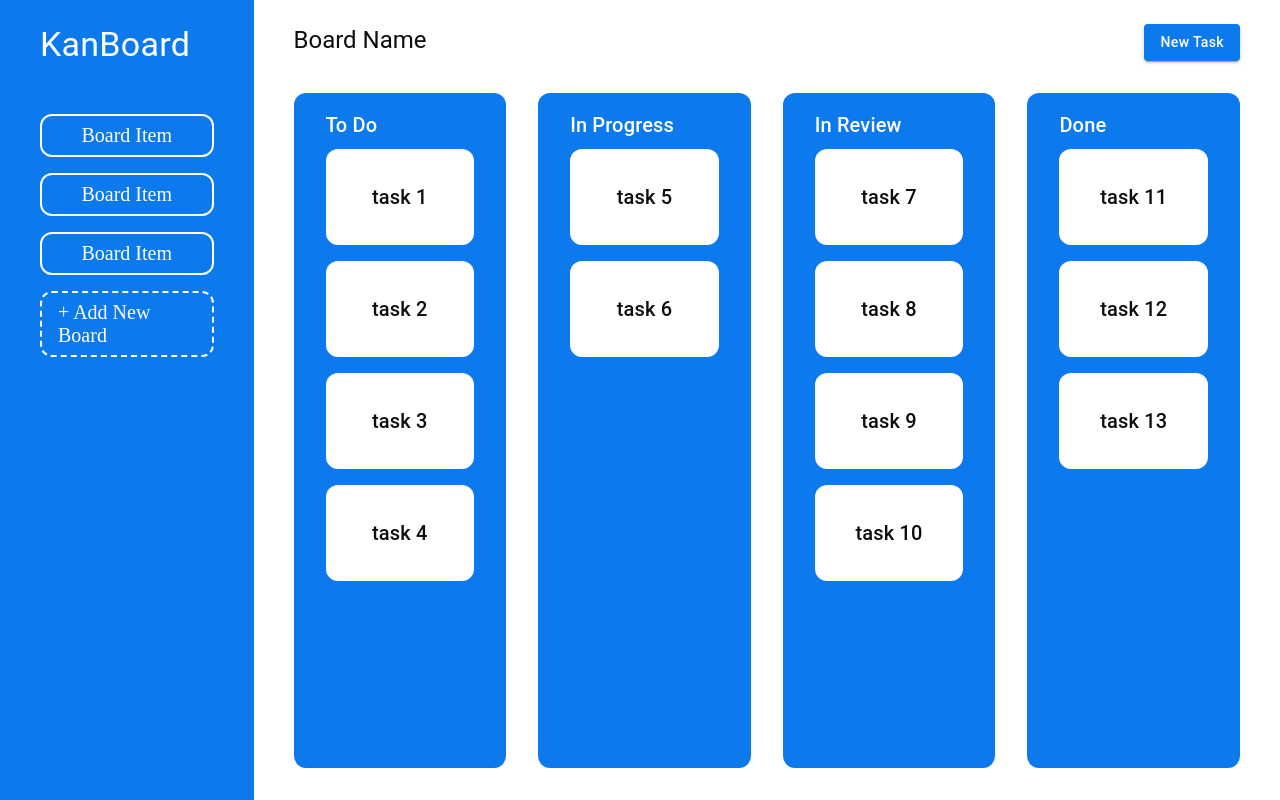
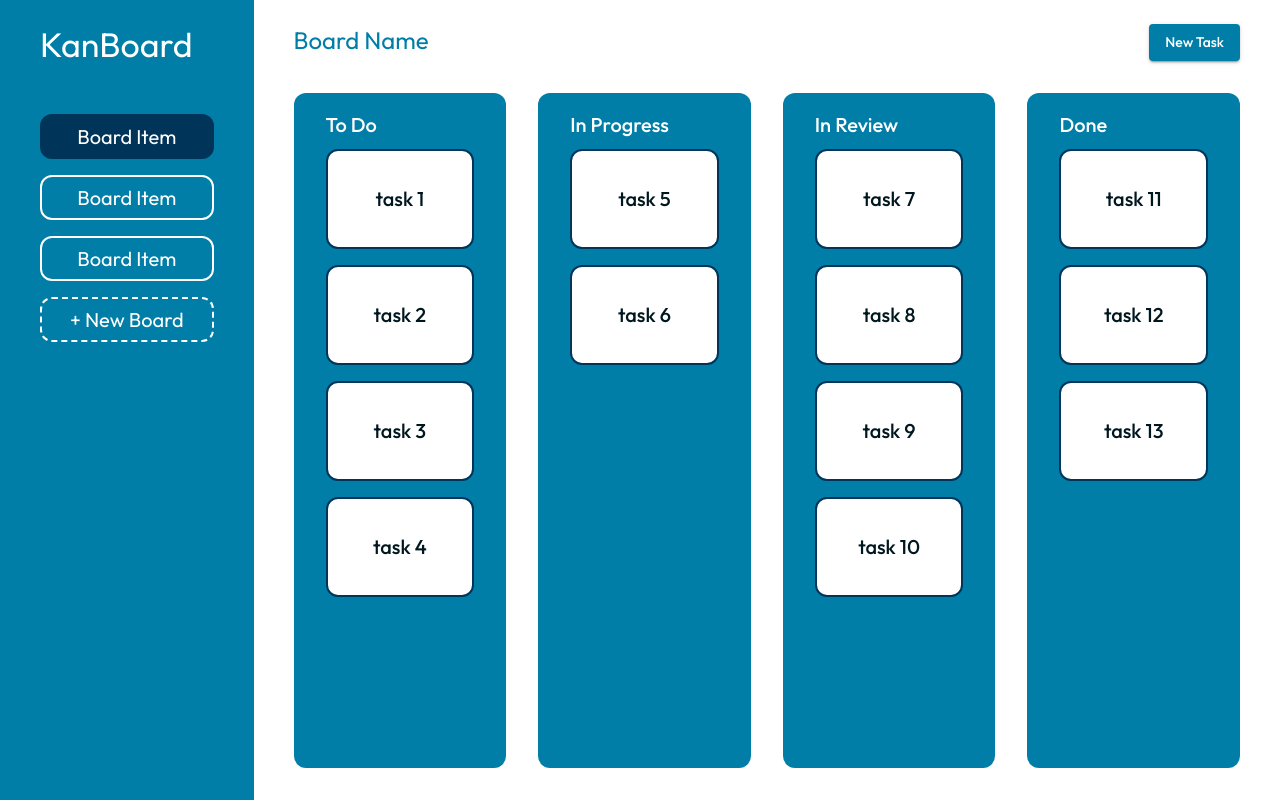
Before and after one commit to FacuReartes/KanBoard, a Next.js app: page / in a window 1280 px wide. Built offline with nearby package versions, Linux system fonts and the light colour scheme.

Commit message:
added font + modified collor pallete + fix dragging bugs

```diff
--- a/src/app/layout.tsx
+++ b/src/app/layout.tsx
@@ -2,6 +2,12 @@ import type { Metadata } from "next";
 import "./globals.css";
 import { ThemeProvider } from "@mui/material";
 import theme from "@/theme/theme";
+import { Outfit } from 'next/font/google'
+
+const oswald = Outfit({
+  subsets: ['latin'],
+  variable: '--outfit'
+})
 
 export const metadata: Metadata = {
   title: "KanBoard",
@@ -15,7 +21,7 @@ export default function RootLayout({
 }>) {
   return (
     <html lang="en">
-      <body>
+      <body className={oswald.className}>
         <ThemeProvider theme={theme}>
           {children}
         </ThemeProvider>
--- a/src/components/Board.tsx
+++ b/src/components/Board.tsx
@@ -141,7 +141,7 @@ const Board = () => {
         <Typography
           variant='h5'
           component='h2'
-          color='common.black'
+          color='primary.light'
         >
           Board Name
         </Typography>
@@ -150,7 +150,10 @@ const Board = () => {
           sx={{
             textTransform: 'none',
             color: 'common.white',
-            bgcolor: 'primary.main',
+            bgcolor: 'primary.light',
+            ':hover': {
+              bgcolor: 'primary.main'
+            }
           }}
         >
           New Task
--- a/src/components/Column.tsx
+++ b/src/components/Column.tsx
@@ -24,10 +24,6 @@ const Column: FC<IColumn> = (props) => {
     <Task name={task.name} id={task.id}/>
   ))
 
-  const style = {
-    opacity: isOver ? 0.8 : 1,
-  };
-
   return (
     <Box sx={{
       px: 4,
@@ -35,9 +31,8 @@ const Column: FC<IColumn> = (props) => {
       height: '100%',
       width: '25%',
       borderRadius: 3,
-      bgcolor: 'primary.main'
+      bgcolor: isOver ? 'primary.main' : 'primary.light'
     }}
-      style={style}
       ref={setNodeRef}
     >
       <Typography
--- a/src/components/Sidebar.tsx
+++ b/src/components/Sidebar.tsx
@@ -8,7 +8,7 @@ const Sidebar = () => {
       width: 300,
       pt: 3,
 
-      bgcolor: 'primary.main'
+      bgcolor: 'primary.light'
     }}>
 
       <Typography
@@ -29,7 +29,9 @@ const Sidebar = () => {
           justifyContent: 'center',
           fontSize: 20,
           mb: 2,
-          color:'common.white'
+          bgcolor:'secondary.main',
+          color: 'common.white',
+          borderColor: 'secondary.main'
         }}>
           Board Item
         </ListItemButton>
@@ -63,7 +65,7 @@ const Sidebar = () => {
           borderColor: 'common.white',
           color:'common.white'
         }}>
-          + Add New Board
+          + New Board
         </ListItemButton>
       </List>
     </Box>
--- a/src/components/Task.tsx
+++ b/src/components/Task.tsx
@@ -20,12 +20,14 @@ const Task: FC<ITask> = (props) => {
 
   return (
     <ListItem sx={{
+      border: 2,
+      borderColor: 'secondary.main',
       borderRadius: 3,
       py: 4,
       justifyContent: 'center',
       mb: 2,
       bgcolor: 'common.white',
-      zIndex: 99
+      zIndex: isDragging ? 99 : 9,
     }}
       key={props.id}
       ref={setNodeRef}
--- a/src/theme/theme.ts
+++ b/src/theme/theme.ts
@@ -2,19 +2,20 @@
 import { createTheme } from "@mui/material";
 
 const theme = createTheme({
+  typography: {
+    fontFamily: 'var(--outfit)'
+  },
   palette: {
     primary: {
-      main: '#0c79ed',
+      main: '#00A8E8',
+      light: '#007EA7'
     },
     secondary: {
-      main: '#b9a3e3',
+      main: '#003459',
     },
     common: {
-      black: '#0E0E10',
+      black: '#00171F',
       white: '#fff',
-    },
-    grey: {
-      500: '#9db0c4'
     }
   }
 })
```
